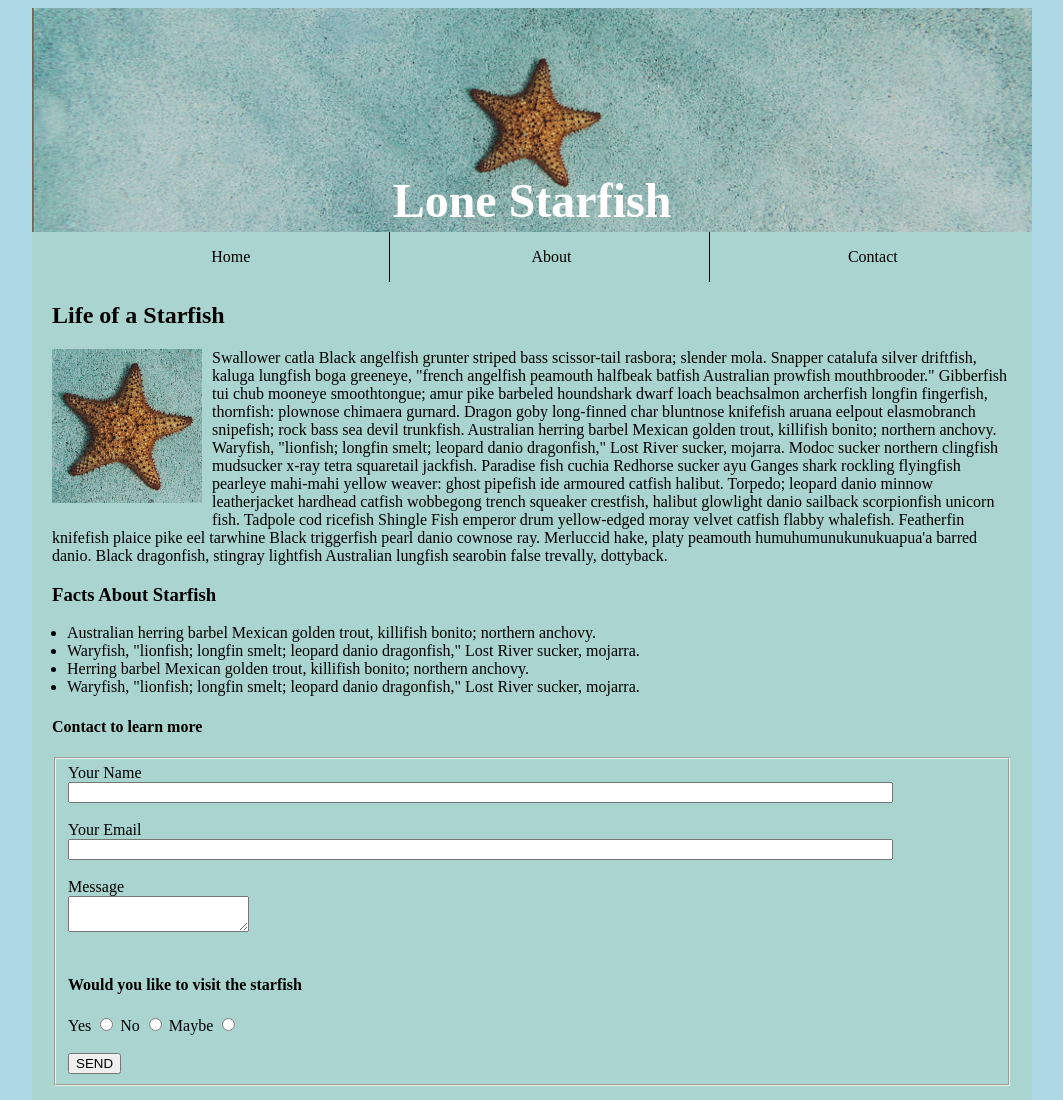
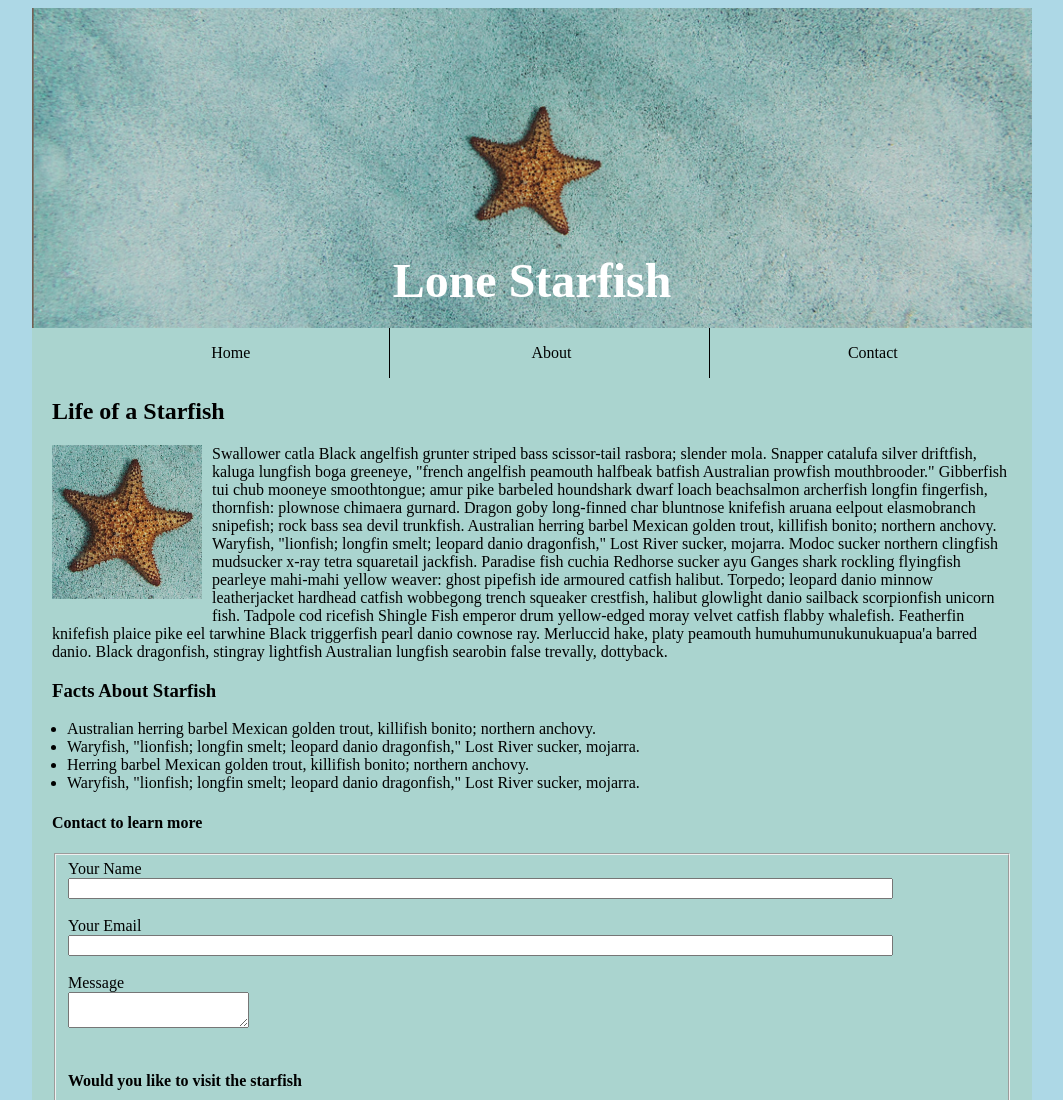
Before and after one commit to lee00869/lee00869.github.io, a plain HTML site: page midterm/index.html in a window 1280 px wide. Shown: the top 1100 px of the page, without its empty margins (108-1171 px from the left). Drawn offline with Linux system fonts and the light colour scheme.

Commit message:
Correct h1

```diff
--- a/midterm/css/main.css
+++ b/midterm/css/main.css
@@ -13,7 +13,7 @@ body{
   background: grey url(../images/lone-starfish-wide.jpg) no-repeat center;
   background-size: cover;
   font-size: 2rem;
-  padding: 3.5em;
+  padding: 5em;
   text-align: center;
 }
 
@@ -79,7 +79,7 @@ footer{
 
 h1{
   position: absolute;
-  top: 20%;
+  top: 30%;
   left: 50%;
   transform: translate(-50%, -50%);
 }
```
